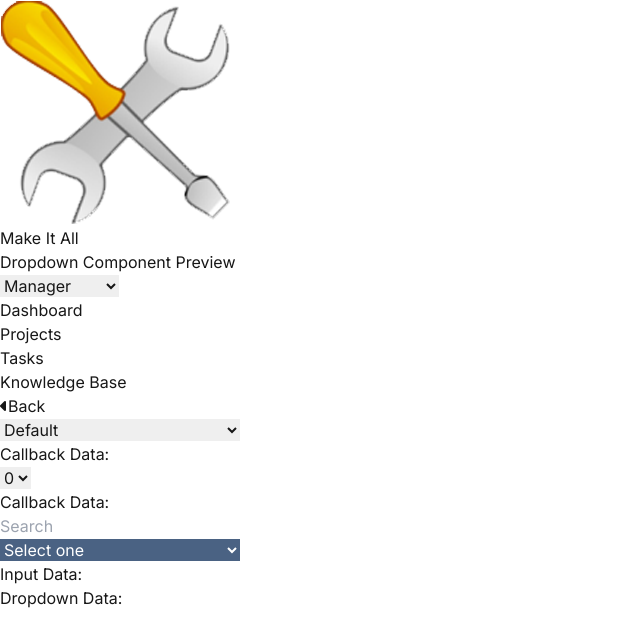
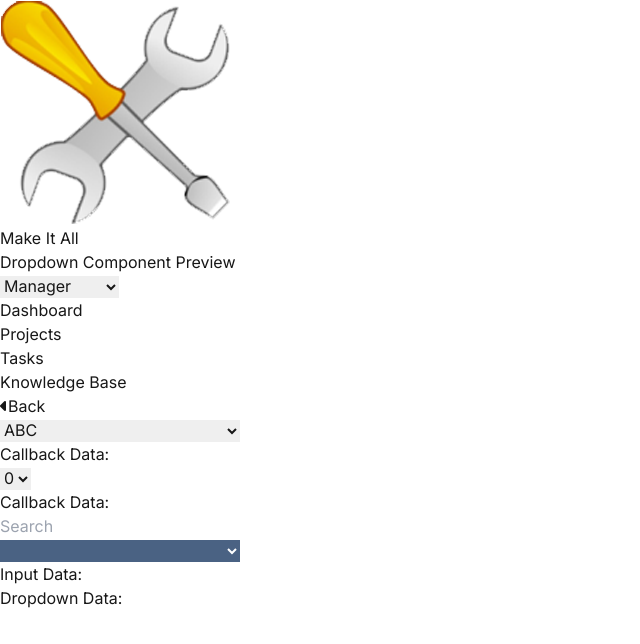
Before and after one commit to lborocs/cob290-part2-team-19, a Next.js app: page /input-components/dropdown in a window 1280 px wide. Shown: the top 644 px of the page, without its empty margins (0-640 px from the left). Built offline with nearby package versions, Linux system fonts and the light colour scheme.

Commit message:
real fix

```diff
--- a/src/app/Components/Input/Dropdown.tsx
+++ b/src/app/Components/Input/Dropdown.tsx
@@ -2,7 +2,7 @@ import { useEffect, useState } from "react";
 import { SimpleSearchBox } from "./Text";
 
 interface DropdownProps {
-    options: string[];
+    options: DropDownOptions[];
     selected?: string;
     selectedCallback?: (s: string) => void;
     width?: string;
@@ -10,6 +10,12 @@ interface DropdownProps {
     style?: any;
     bindValue?: ()=>string | undefined;
 }
+
+export type DropDownOptions = {
+    name: string;
+    value: string;
+}
+
 export const DropdownSelect = ({
     options,
     selected="",
@@ -40,14 +46,14 @@ export const DropdownSelect = ({
             style={{width: width, height: height, ...style}}
         >
             {options.map((option, i) => (
-                <option key={i} value={option}>{option}</option>
+                <option key={i} value={option.value}>{option.name}</option>
             ))}
         </select>
     );
 }
 
 interface SearchableDropdownProps {
-    options: string[];
+    options: DropDownOptions[];
     selected?: string;
     selectedCallback?: (s: string) => void;
     inputChangeCallback?: (s: string) => void;
@@ -75,9 +81,14 @@ export const SearchableDropdownSelect = ({
 
     const modifiedInputChangeCallback = (q: string) => {
         const qLower = q.toLowerCase();
-        const optionsLower = options.map((o)=>o.toLowerCase());
-        if (optionsLower.includes(qLower)) {
-            selectedCallback(options[optionsLower.indexOf(qLower)]);
+        const optionsLower = options.map((o)=>o.name.toLowerCase());
+        for (let i = 0; i < optionsLower.length; i++) {
+            console.log(optionsLower[i], qLower);
+            if (optionsLower[i].includes(qLower)) {
+                setQ(options[i].value);
+                selectedCallback(options[i].value);
+                break;
+            }
         }
     }
 
@@ -87,7 +98,7 @@ export const SearchableDropdownSelect = ({
                 width={width}
                 height={height}
                 style={iStyle}
-                inputChangeCallback={(q)=>{setQ(q); inputChangeCallback(q); modifiedInputChangeCallback(q)}}
+                inputChangeCallback={(q)=>{inputChangeCallback(q); modifiedInputChangeCallback(q)}}
             />
             <DropdownSelect
                 options={options}
--- a/src/app/input-components/dropdown/page.tsx
+++ b/src/app/input-components/dropdown/page.tsx
@@ -1,5 +1,5 @@
 "use client"
-import { DropdownSelect, SearchableDropdownSelect } from "@/app/Components/Input/Dropdown";
+import { DropdownSelect, SearchableDropdownSelect, DropDownOptions } from "@/app/Components/Input/Dropdown";
 import Layout from "@/app/layout/page";
 import { useState } from "react";
 
@@ -9,6 +9,25 @@ export default function DropdownPage() {
     const [q3,setQ3] = useState("");
     const [q4,setQ4] = useState("");
 
+
+    const ddOptions1: DropDownOptions[] = [
+        {name: "ABC",value: "ABC"},
+        {name: "CDE",value: "cde special option"},
+        {name: "Very very long text, so much so, that it should not display on the dropdown fully",value: "long text"},
+        {name: "Nothing or something",value: "something"},
+    ];
+    const ddOptions2: DropDownOptions[] = [
+        {name: "0", value: ""},
+        {name: "1", value: "1"},
+        {name: "2", value: "2"},
+        {name: "3", value: "3"},
+    ];
+    const ddOptions3: DropDownOptions[] = [
+        {name:"", value:""},
+        {name:"Abc", value:"Abc"},
+        {name:"Def", value:"dEf"},
+        {name:"Ghi", value:"ghI"},
+    ]
     return (
     <Layout tabName="Dropdown Component Preview">
         <p className="mb-4">
@@ -20,7 +39,7 @@ export default function DropdownPage() {
 
         <div className="mb-8">
             <DropdownSelect
-                options={["ABC","DEF", "Some Long text, like very long text, so much that it should not fit in the normal dropdown", "Default"]}
+                options={ddOptions1}
                 selected="Default"
                 selectedCallback={setQ1}
             />
@@ -28,7 +47,7 @@ export default function DropdownPage() {
         </div>
         <div className="mb-8">
             <DropdownSelect
-                options={["0", "1","2", "3",]}
+                options={ddOptions2}
                 selectedCallback={setQ2}
                 width="[4em]"
             />
@@ -36,7 +55,7 @@ export default function DropdownPage() {
         </div>
         <div className="mb-8">
             <SearchableDropdownSelect
-                options={["Select one", "Abc", "Def", "Ghi"]}
+                options={ddOptions3}
                 inputChangeCallback={setQ3}
                 selectedCallback={setQ4}
             />
```
